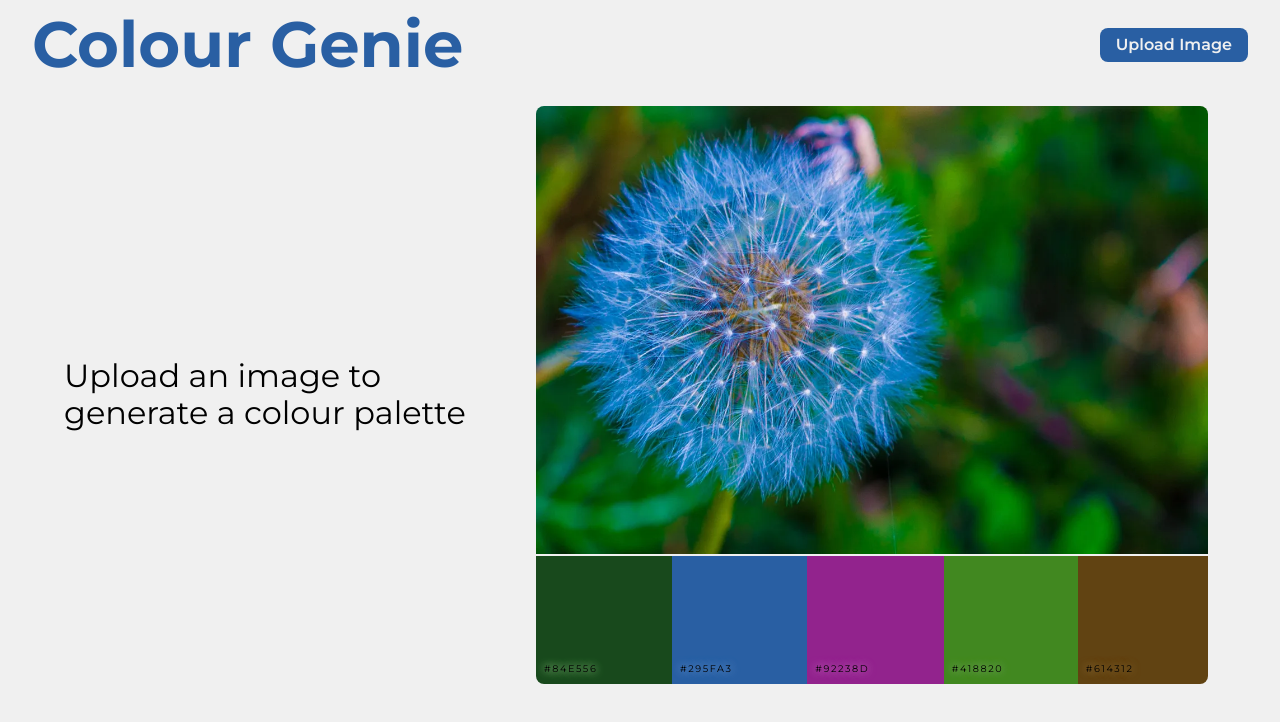
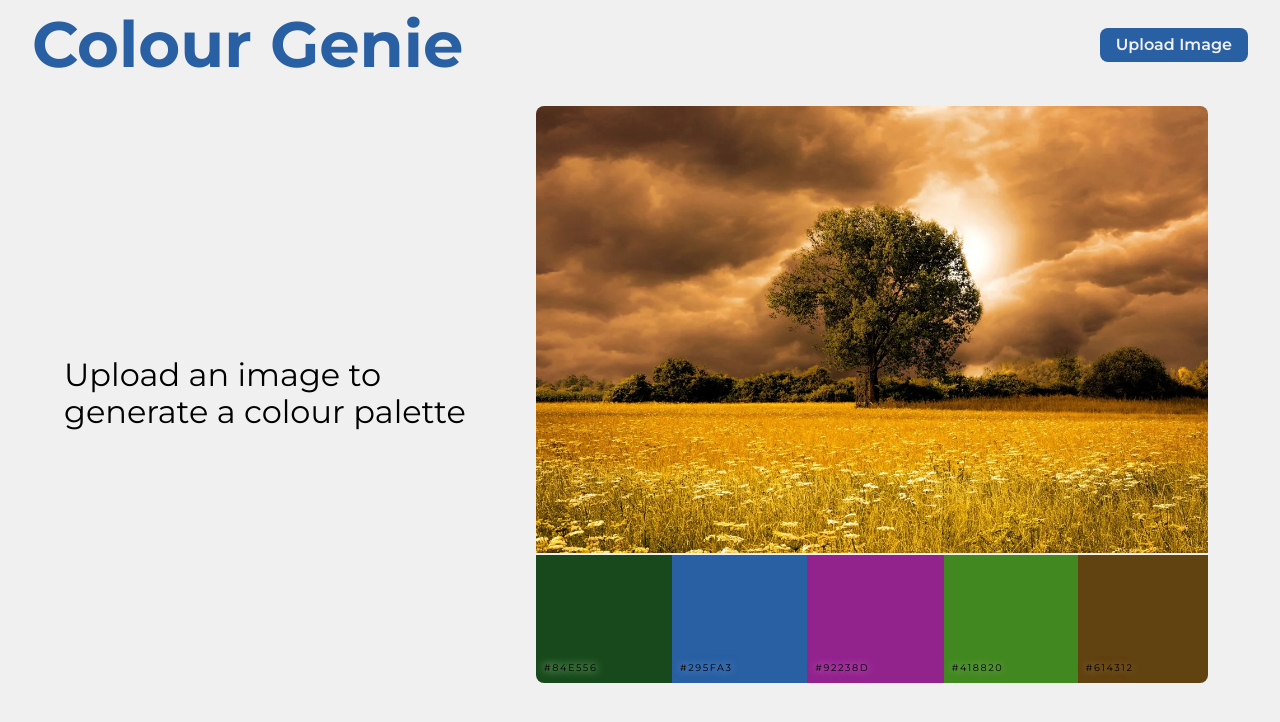
Before and after one commit to carlosalbertobuitragosantamaria/colour-palette, a plain HTML site: page index.html in a window 1280 px wide. Drawn offline with Linux system fonts and the light colour scheme; a web font is replaced by a local one.

Commit message:
changed picture

```diff
--- a/index.html
+++ b/index.html
@@ -52,7 +52,7 @@
             <div class="main__image">
 
                 <div class="image__preview">
-                    <img class="preview__file"src="img/preview_imgs/flower.webp">
+                    <img class="preview__file"src="img/preview_imgs/forest.webp">
                 </div>
 
                 <div class="palette__preview">
```
